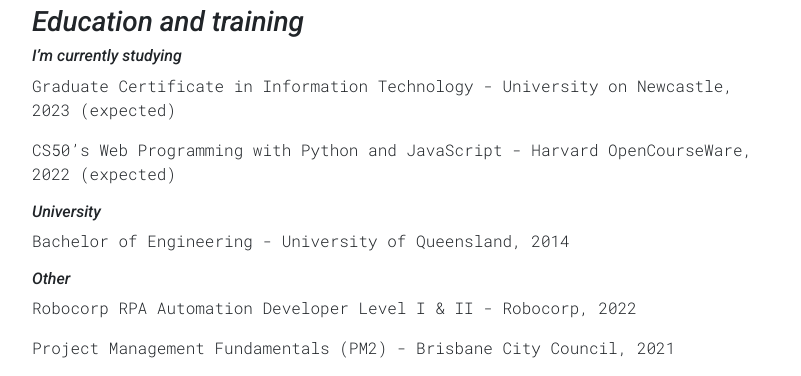
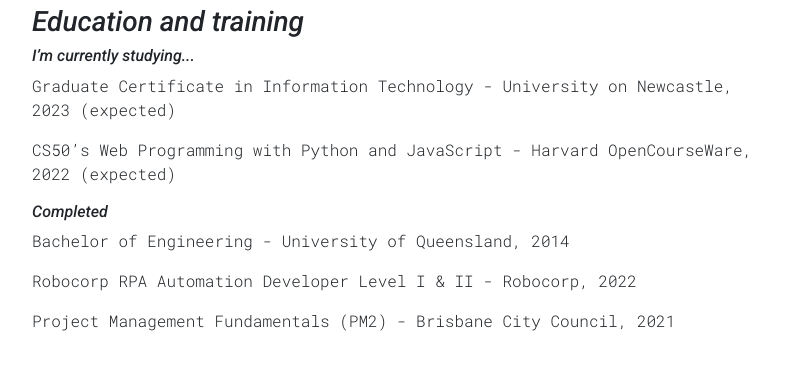
Before and after one commit to jarry90/jarry90.github.io, a plain HTML site: page index.html in a window 1280 px wide. Shown: the part 847-1223 px from the top of the page, without its empty margins (236-1037 px from the left). After the commit the page ends 1196 px from the top, so only its background shows below. Drawn offline with nearby package versions, Linux system fonts and the light colour scheme.

Commit message:
update index.html

```diff
--- a/index.html
+++ b/index.html
@@ -67,7 +67,7 @@
         <div class="row">
 
             <div class="col-4">
-                <img style="border-radius: 50%;width: 100%;" src="jared-cavalli.jpeg">
+                <img style="border-radius: 50%;width: 100%;" src="/jared-cavalli.jpeg">
             </div>
 
             <div class="col-8">
@@ -124,12 +124,11 @@
 
         <div class="row mt-2">
             <h3>Education and training</h3>
-            <h6>I’m currently studying</h6>
+            <h6>I’m currently studying...</h6>
             <p>Graduate Certificate in Information Technology - University on Newcastle, 2023 (expected)</p>
             <p>CS50’s Web Programming with Python and JavaScript - Harvard OpenCourseWare, 2022 (expected)</p>
-            <h6>University</h6>
+            <h6>Completed</h6>
             <p>Bachelor of Engineering - University of Queensland, 2014</p>
-            <h6>Other</h6>
             <p>Robocorp RPA Automation Developer Level I &amp; II - Robocorp, 2022</p>
             <p>Project Management Fundamentals (PM2) - Brisbane City Council, 2021</p>
 
```
